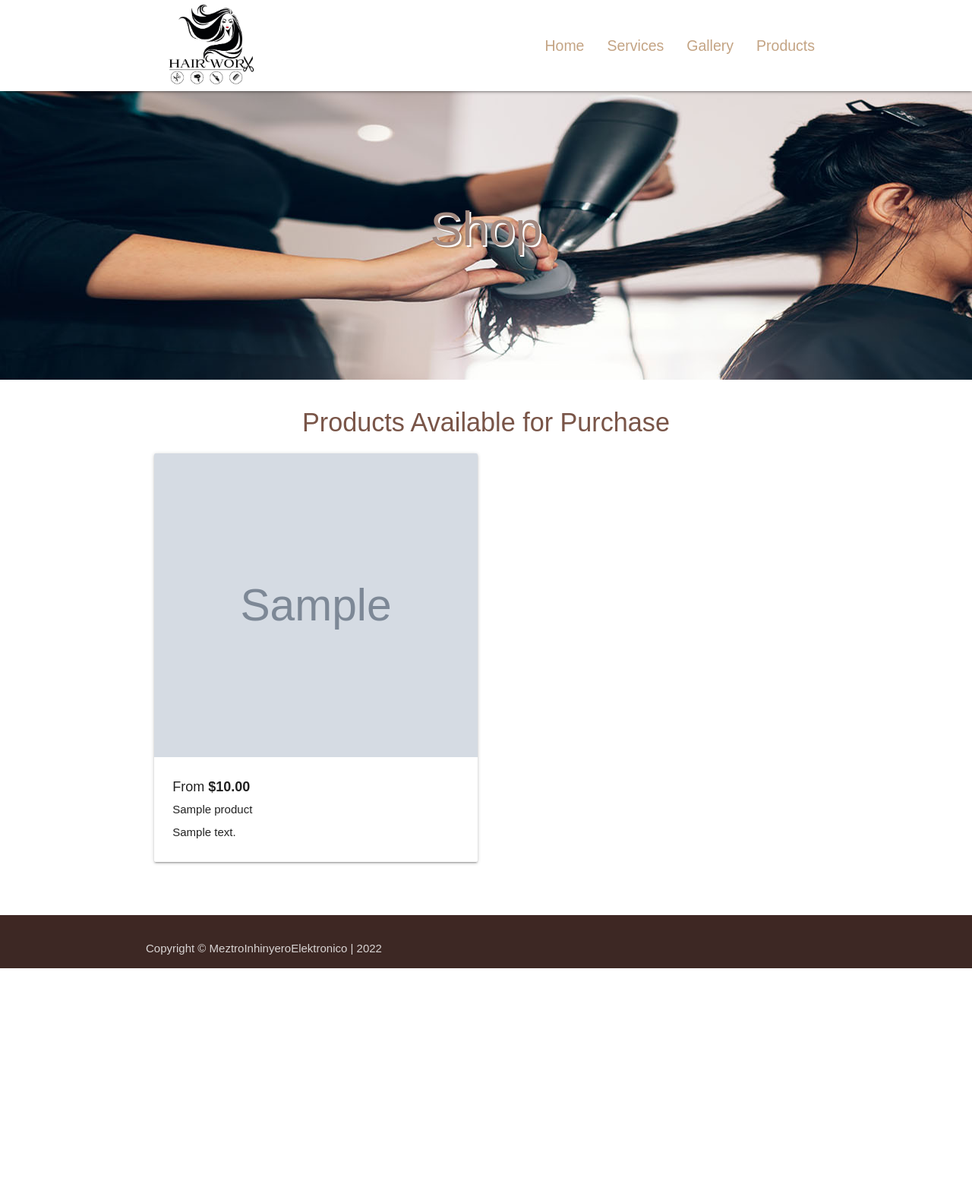
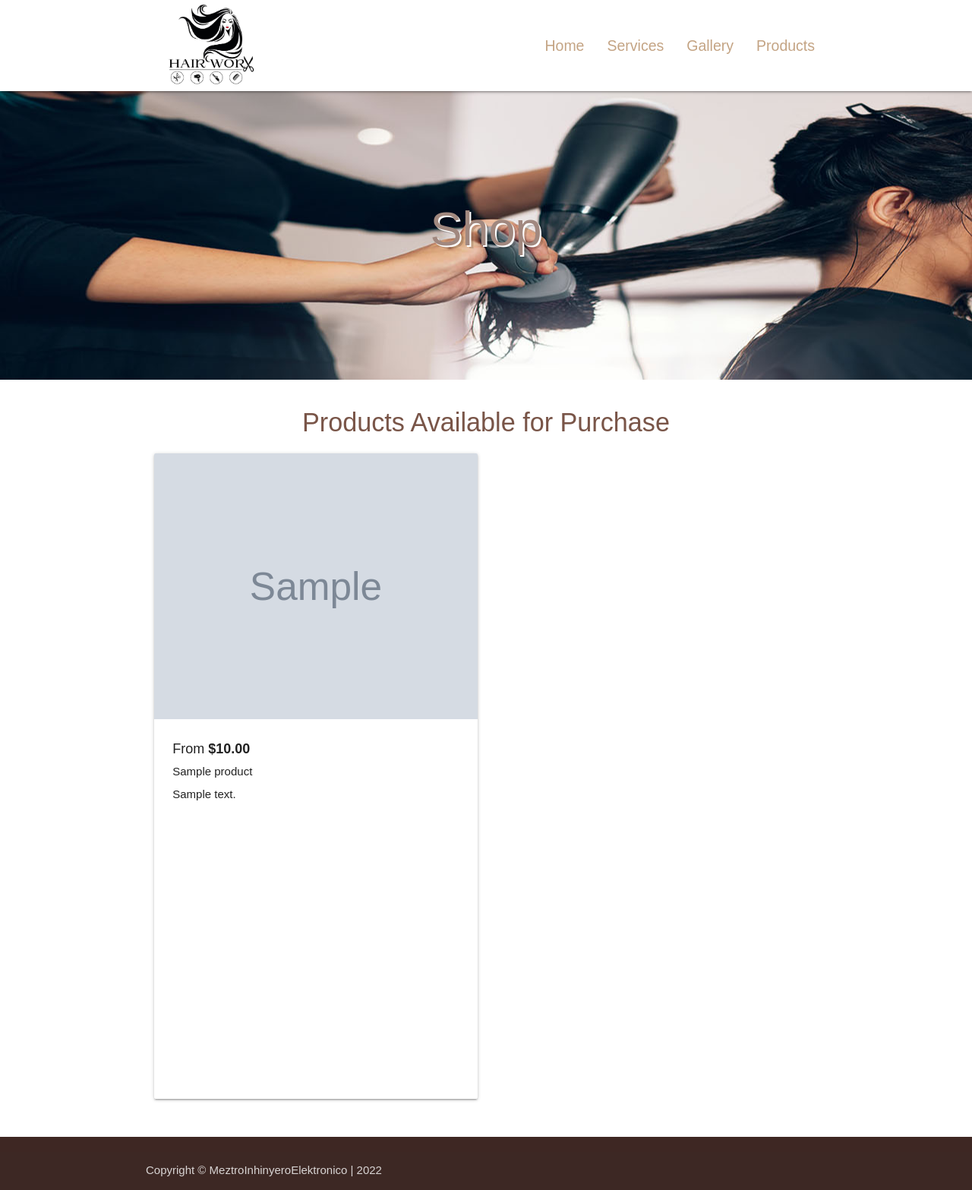
Before and after one commit to christopherece/hairworx_project, a Django app: page /products/ in a window 1280 px wide. Shown: the whole page at 76% size. Before the commit the page ends 1275 px from the top, so only its background shows below. Run offline with Django 4.2, Linux system fonts and the light colour scheme; tables that the repository leaves empty hold one stand-in row (values such as "Sample post"); grey boxes marked "Sample" are stand-in pictures; parts of the project's set-up code (start-up, migrations or seed data) failed here and were passed over.

Commit message:
Edited Product3

```diff
--- a/templates/products/index.html
+++ b/templates/products/index.html
@@ -14,22 +14,23 @@
 
       </div>
     </div>
-    <div class="parallax"><img src="{% static 'img/bg5.jpg' %}" alt="Unsplashed background img 1"></div>
+    <div class="parallax">
+      <img src="{% static 'img/bg5.jpg' %}" alt="Unsplashed background img 1">
+    </div>
   </div>
 
 
   <section id="popular" class="section section-popular scrollspy">
     <div class="container">
-      <div class="row">
         <h4 class="center">
           <span class="brown-text">Products Available for Purchase
           </span> </h4>
           <div class="row">
             {% for product in products %}
               <div class="col s12 m6">
-              <div class="card">
+              <div class="card" style="height: 850px;">
                 <div class="card-image medium">
-                  <img src="{{ product.photo.url }}" height="400px" alt="">
+                  <img src="{{ product.photo.url }}" height="350px" alt="">
 
                 </div>
                 <div class="card-content">
@@ -42,7 +43,6 @@
             {% endfor %}
           </div>
 
-
     </div>
   </section>
 
```
